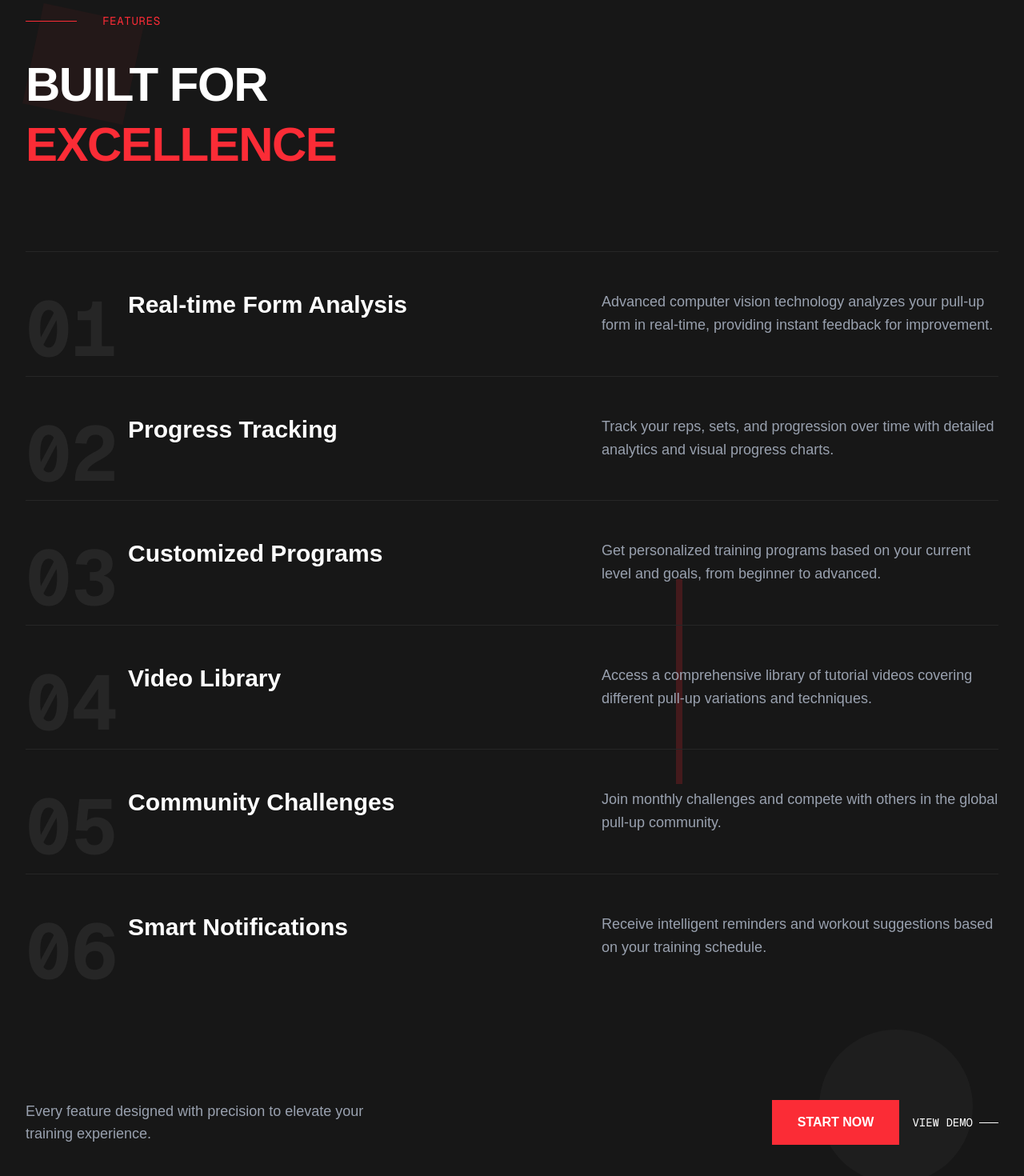
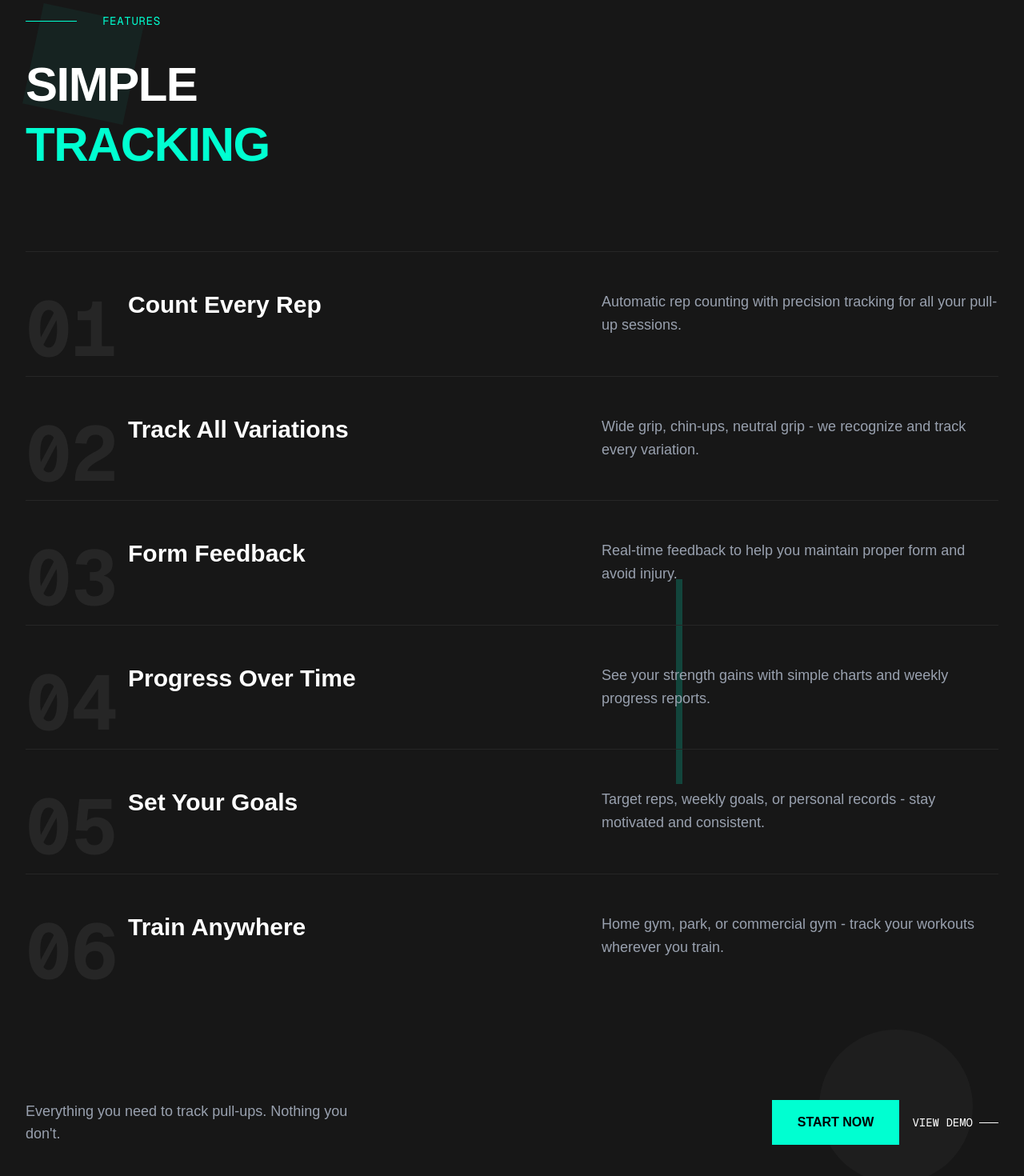
Before and after one commit to JDelott/pullup, a Next.js app: page / in a window 1280 px wide. Shown: the part 964-2434 px from the top of the page at 80% size. Built offline with nearby package versions, Linux system fonts and the light colour scheme.

Commit message:
updated features red to green

```diff
--- a/src/components/Features.tsx
+++ b/src/components/Features.tsx
@@ -3,33 +3,33 @@ import React from 'react';
 const Features = () => {
   const features = [
     {
-      title: "Real-time Form Analysis",
-      description: "Advanced computer vision technology analyzes your pull-up form in real-time, providing instant feedback for improvement.",
+      title: "Count Every Rep",
+      description: "Automatic rep counting with precision tracking for all your pull-up sessions.",
       number: "01"
     },
     {
-      title: "Progress Tracking",
-      description: "Track your reps, sets, and progression over time with detailed analytics and visual progress charts.",
+      title: "Track All Variations",
+      description: "Wide grip, chin-ups, neutral grip - we recognize and track every variation.",
       number: "02"
     },
     {
-      title: "Customized Programs",
-      description: "Get personalized training programs based on your current level and goals, from beginner to advanced.",
+      title: "Form Feedback",
+      description: "Real-time feedback to help you maintain proper form and avoid injury.",
       number: "03"
     },
     {
-      title: "Video Library",
-      description: "Access a comprehensive library of tutorial videos covering different pull-up variations and techniques.",
+      title: "Progress Over Time",
+      description: "See your strength gains with simple charts and weekly progress reports.",
       number: "04"
     },
     {
-      title: "Community Challenges",
-      description: "Join monthly challenges and compete with others in the global pull-up community.",
+      title: "Set Your Goals",
+      description: "Target reps, weekly goals, or personal records - stay motivated and consistent.",
       number: "05"
     },
     {
-      title: "Smart Notifications",
-      description: "Receive intelligent reminders and workout suggestions based on your training schedule.",
+      title: "Train Anywhere",
+      description: "Home gym, park, or commercial gym - track your workouts wherever you train.",
       number: "06"
     }
   ];
@@ -38,21 +38,21 @@ const Features = () => {
     <section className="py-32 bg-neutral-900 relative overflow-hidden">
       {/* Abstract geometric background elements */}
       <div className="absolute inset-0">
-        <div className="absolute top-32 left-10 w-32 h-32 bg-red-500 opacity-5 rotate-12"></div>
+        <div className="absolute top-32 left-10 w-32 h-32 bg-[#00FFD1] opacity-5 rotate-12"></div>
         <div className="absolute bottom-20 right-16 w-48 h-48 bg-white opacity-3 rounded-full"></div>
-        <div className="absolute top-1/2 right-1/3 w-2 h-64 bg-red-500 opacity-20"></div>
+        <div className="absolute top-1/2 right-1/3 w-2 h-64 bg-[#00FFD1] opacity-20"></div>
       </div>
 
       <div className="max-w-7xl mx-auto px-4 sm:px-6 lg:px-8 relative">
         {/* Section Header */}
         <div className="mb-24">
           <div className="flex items-center gap-8 mb-8">
-            <div className="w-16 h-px bg-red-500"></div>
-            <span className="text-red-500 font-mono text-sm tracking-wider">FEATURES</span>
+            <div className="w-16 h-px bg-[#00FFD1]"></div>
+            <span className="text-[#00FFD1] font-mono text-sm tracking-wider">FEATURES</span>
           </div>
           <h2 className="text-6xl font-bold text-white tracking-tight leading-tight">
-            BUILT FOR
-            <span className="block text-red-500">EXCELLENCE</span>
+            SIMPLE
+            <span className="block text-[#00FFD1]">TRACKING</span>
           </h2>
         </div>
 
@@ -66,7 +66,7 @@ const Features = () => {
             >
               {/* Feature Number */}
               <div className="absolute left-0 top-12">
-                <span className="text-8xl font-bold text-neutral-800 group-hover:text-red-500/20
+                <span className="text-8xl font-bold text-neutral-800 group-hover:text-[#00FFD1]/20
                   transition-colors duration-500 font-mono">
                   {feature.number}
                 </span>
@@ -75,11 +75,11 @@ const Features = () => {
               {/* Content */}
               <div className="ml-32 grid grid-cols-1 lg:grid-cols-2 gap-8 items-start">
                 <div>
-                  <h3 className="text-3xl font-bold text-white mb-4 group-hover:text-red-500
+                  <h3 className="text-3xl font-bold text-white mb-4 group-hover:text-[#00FFD1]
                     transition-colors duration-300">
                     {feature.title}
                   </h3>
-                  <div className="w-12 h-px bg-red-500 opacity-0 group-hover:opacity-100
+                  <div className="w-12 h-px bg-[#00FFD1] opacity-0 group-hover:opacity-100
                     transition-opacity duration-300"></div>
                 </div>
 
@@ -95,7 +95,7 @@ const Features = () => {
               <div className="absolute right-8 top-1/2 -translate-y-1/2 opacity-0
                 group-hover:opacity-100 transition-all duration-300 transform
                 translate-x-4 group-hover:translate-x-0">
-                <div className="w-8 h-px bg-red-500"></div>
+                <div className="w-8 h-px bg-[#00FFD1]"></div>
               </div>
             </div>
           ))}
@@ -105,16 +105,16 @@ const Features = () => {
         <div className="mt-32 flex flex-col lg:flex-row justify-between items-start lg:items-end gap-8">
           <div>
             <p className="text-gray-400 text-lg max-w-md">
-              Every feature designed with precision to elevate your training experience.
+              Everything you need to track pull-ups. Nothing you don't.
             </p>
           </div>
 
           <div className="flex items-center gap-4">
-            <button className="px-8 py-4 bg-red-500 text-white font-bold
-              hover:bg-red-600 transition-colors">
+            <button className="px-8 py-4 bg-[#00FFD1] text-black font-bold
+              hover:bg-[#1AFFD6] transition-colors">
               START NOW
             </button>
-            <div className="flex items-center gap-2 text-white hover:text-red-500
+            <div className="flex items-center gap-2 text-white hover:text-[#00FFD1]
               transition-colors cursor-pointer">
               <span className="font-mono text-sm">VIEW DEMO</span>
               <div className="w-6 h-px bg-current"></div>
```
